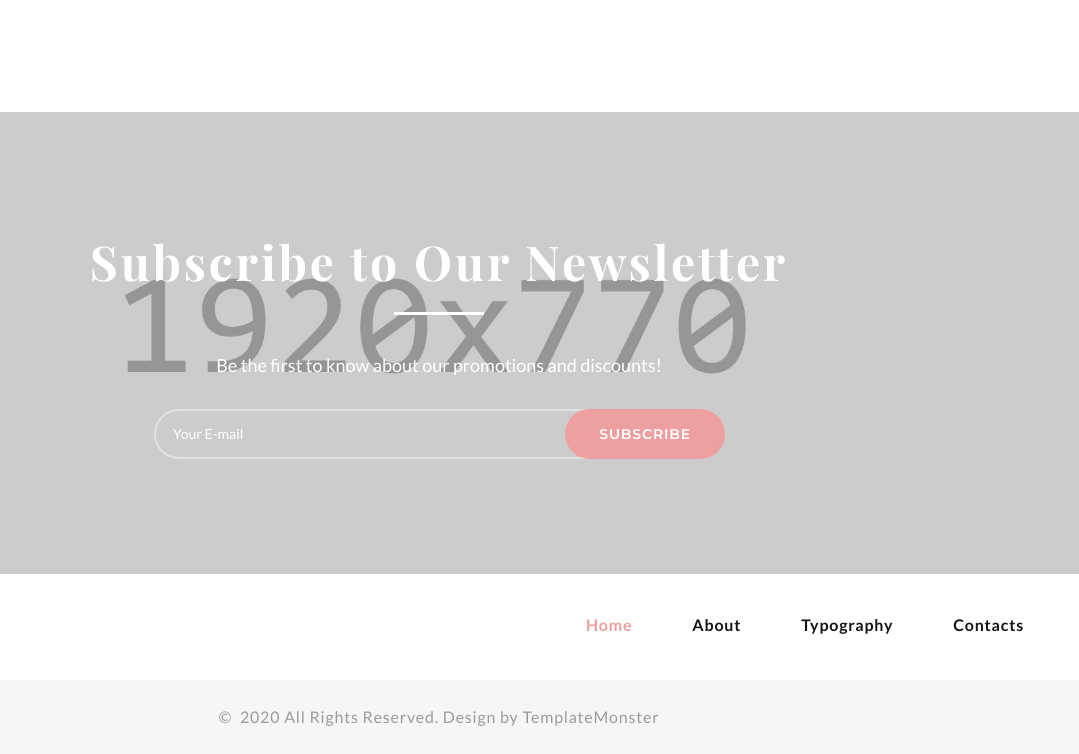
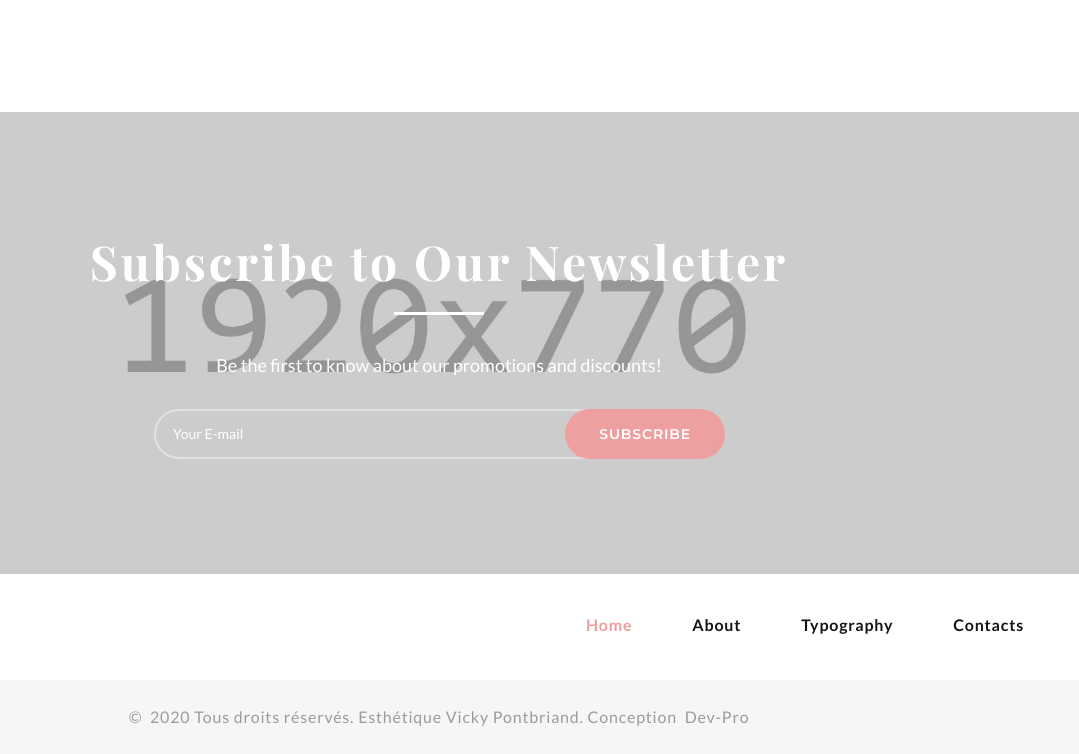
Before and after one commit to dev-proqc/blank-esthetique, a plain HTML site: page index.html in a window 1280 px wide. Shown: the part 4162-4916 px from the top of the page, 201-1280 px from the left. Drawn offline with nearby package versions, Linux system fonts and the light colour scheme; a web font is replaced by a local one.

Commit message:
Update index.html

```diff
--- a/index.html
+++ b/index.html
@@ -435,7 +435,7 @@
       </footer>
       <section class="bg-gray-100 section-xs text-center">
         <div class="container">
-          <p class="rights"><span>&copy;&nbsp; </span><span class="copyright-year"></span><span>&nbsp;</span><span>All Rights Reserved</span><span>.&nbsp;</span>Design&nbsp;by&nbsp;<a class="link-underline" href="https://www.templatemonster.com/">TemplateMonster</a></p>
+          <p class="rights"><span>&copy;&nbsp; </span><span class="copyright-year"></span><span>&nbsp;</span><span>Tous droits réservés</span><span>.&nbsp;</span><span>Esthétique Vicky Pontbriand</span><span>.&nbsp;</span>Conception&nbsp;&nbsp;<a class="link-underline" href="https://dev-pro.xyz/">Dev-Pro</a></p>
         </div>
       </section>
     </div>
```
